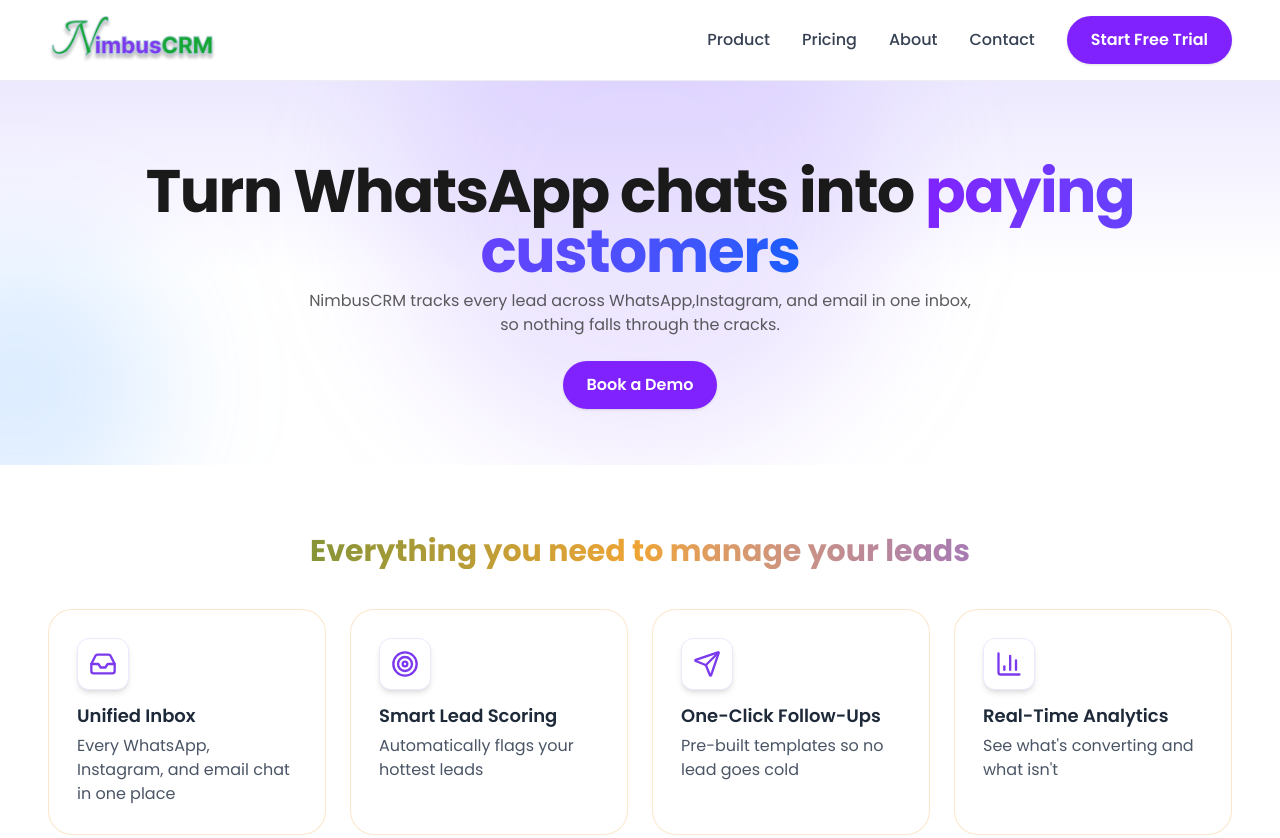
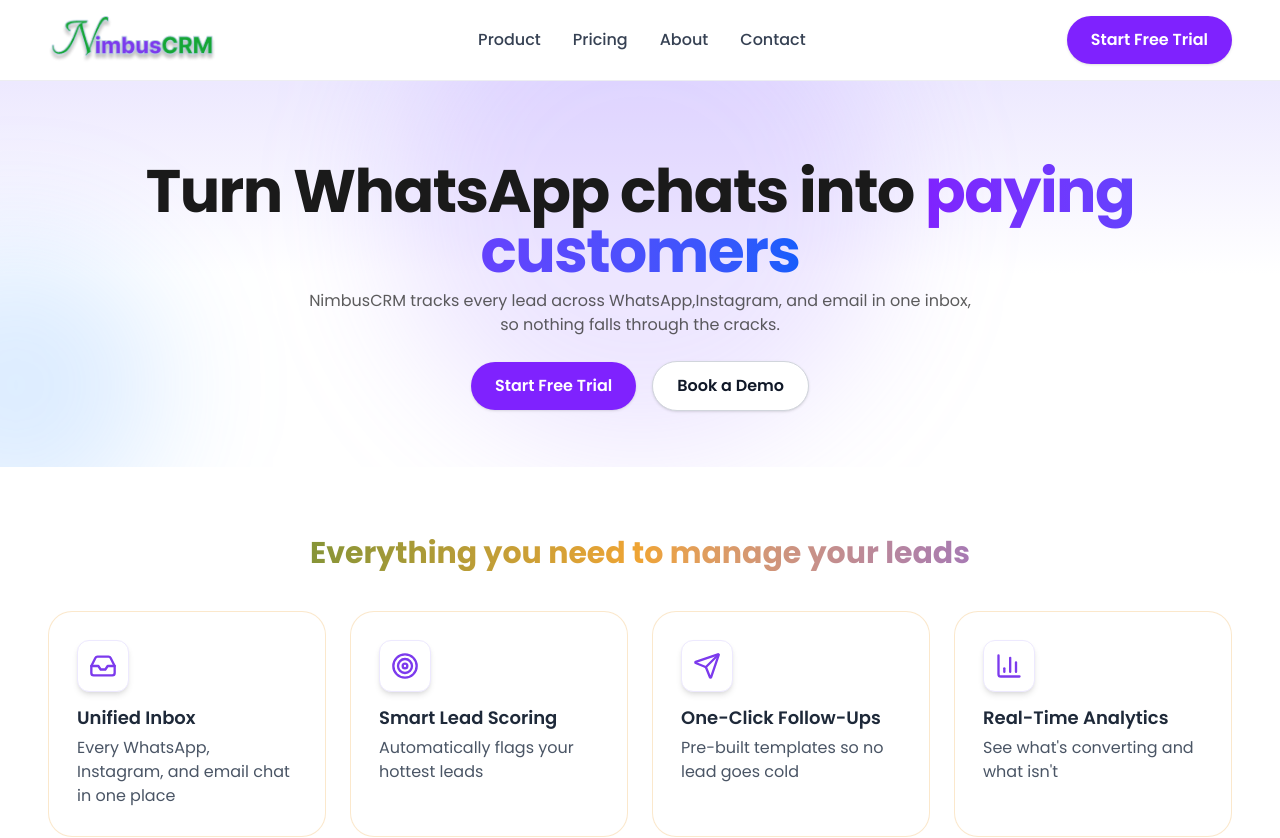
Before and after one commit to komalverma28419/NimbusCRM, a React (Vite) app: page / in a window 1280 px wide. Shown: the top 838 px of the page. Built offline with nearby package versions, Linux system fonts and the light colour scheme.

Commit message:
navbar fixed

```diff
--- a/src/components/home/Hero.jsx
+++ b/src/components/home/Hero.jsx
@@ -43,8 +43,9 @@
             whileInView={{ opacity: 1, y: 0, scale: 1 }}
             viewport={{ once: true }}
             transition={{ delay: 0.4, duration: 0.6 }}
-            className=" mt-6">
-              <Button text="Book a Demo"variant="primary"/>
+            className="flex items-center justify-center flex-col sm:flex-row  mt-6 gap-4 w-full">
+              <Button text="Start Free Trial"variant="primary" className="w-full sm:w-auto"/>
+              <Button text="Book a Demo" variant="secondary" className="w-full sm:w-auto"/>
           </motion.div>
 
         </div>
--- a/src/components/layout/Navbar.jsx
+++ b/src/components/layout/Navbar.jsx
@@ -47,8 +47,11 @@
               </li>
             ))}
           </ul>
+
+        </nav>
+        <div className="md:block hidden ">
           <Button text="Start Free Trial" />
-        </nav>
+        </div>
 
         {/* Mobile Menu */}
         <div className="block md:hidden" ref={menuRef}>
@@ -84,7 +87,7 @@
             ))}
           </ul>
 
-          <div className="pt-5">
+          <div className="pt-5 flex flex-col md:flex-row gap-4">
             <Button
               text="Start Free Trial"
               className="w-full justify-center"
```
